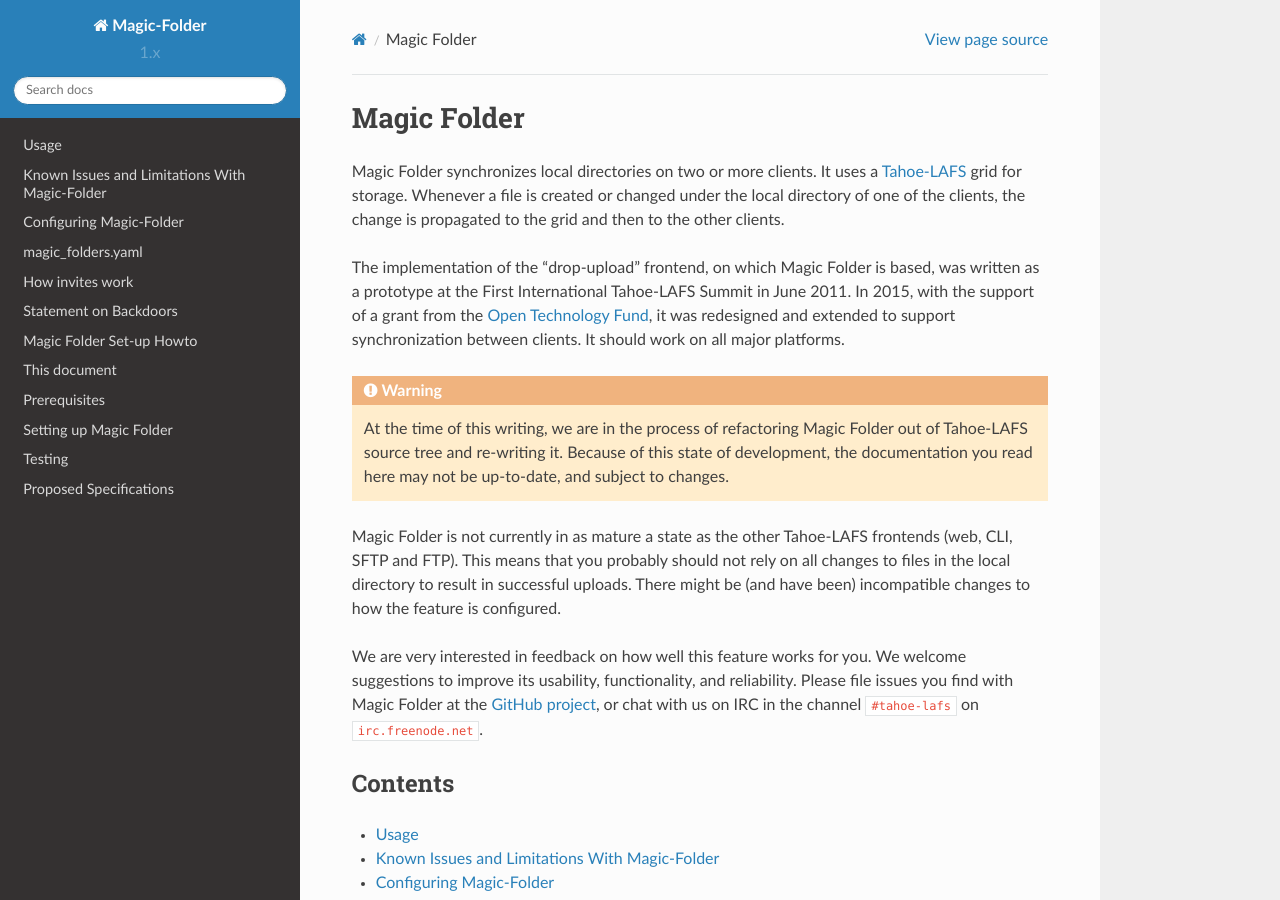
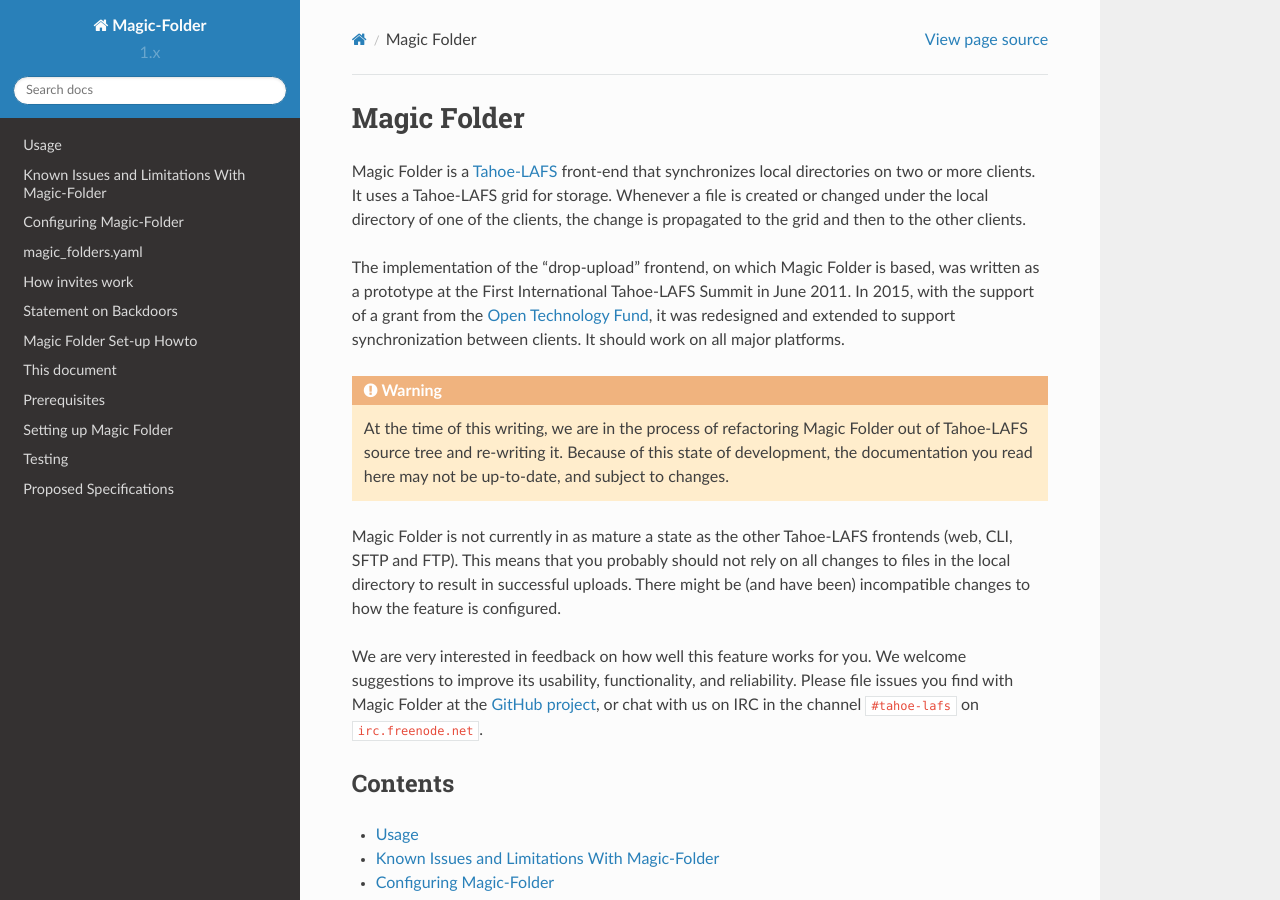
Before and after one commit to tahoe-lafs/magic-folder, a Sphinx documentation site: the page built from docs/index.rst, in a window 1280 px wide and 900 px high. Built offline with Sphinx 7.4.7 and the Read the Docs theme 2.0.0, drawn with Linux system fonts in a browser that asks for light colours.

Commit message:
Rewrite intro paragraph

```diff
--- a/docs/index.rst
+++ b/docs/index.rst
@@ -5,10 +5,11 @@
 .. Please view a nicely formatted version of this documentation at
    https://magic-folder.readthedocs.io/en/latest/
 
-Magic Folder synchronizes local directories on two or more clients.
-It uses a `Tahoe-LAFS`_ grid for storage.  Whenever a file is created
-or changed under the local directory of one of the clients, the change
-is propagated to the grid and then to the other clients.
+Magic Folder is a `Tahoe-LAFS`_ front-end that synchronizes local
+directories on two or more clients.  It uses a Tahoe-LAFS grid for
+storage.  Whenever a file is created or changed under the local
+directory of one of the clients, the change is propagated to the grid
+and then to the other clients.
 
 The implementation of the "drop-upload" frontend, on which Magic
 Folder is based, was written as a prototype at the First International
```
